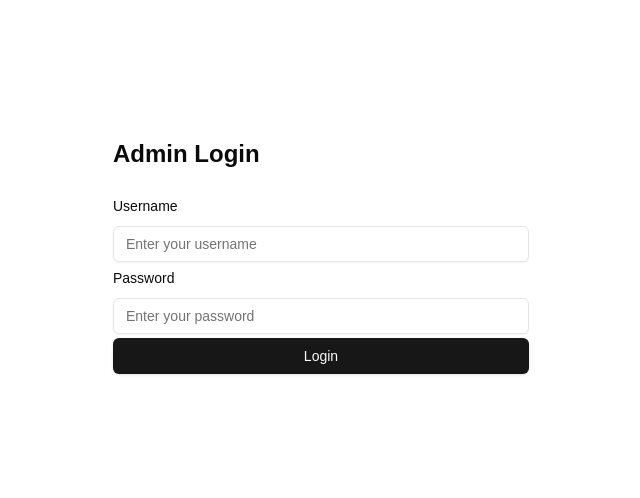
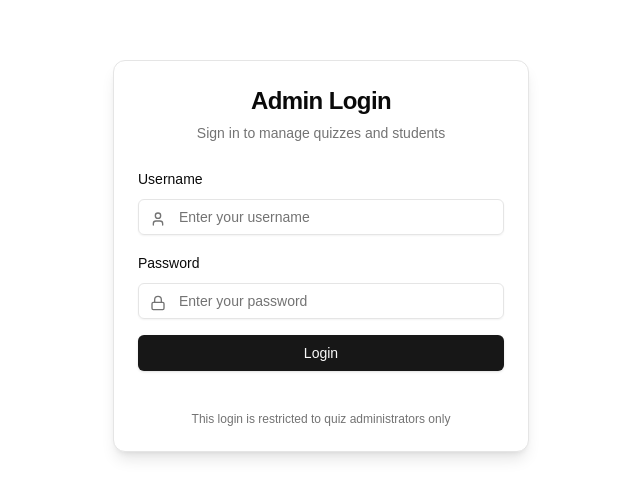
Before and after one commit to Agamya-Samuel/shuats-quiz-app, a Next.js app: page /admin/login in a window 1280 px wide. Shown: the part 144-642 px from the top of the page, without its empty margins (319-959 px from the left). Built offline with nearby package versions, Linux system fonts and the light colour scheme; no server answers.

Commit message:
Refactor LoginForm component to use admin login action and enhance UI with card layout

```diff
--- a/app/admin/login/forms/LoginForm.tsx
+++ b/app/admin/login/forms/LoginForm.tsx
@@ -2,7 +2,7 @@
 'use client';
 
 import React, { useState } from 'react';
-import { loginMaintainer } from '@/actions/login-maintainer';
+import { loginAdmin } from '@/actions/admin';
 
 import { useRouter } from 'next/navigation';
 import { zodResolver } from '@hookform/resolvers/zod';
@@ -22,6 +22,15 @@ import {
 import { Input } from '@/components/ui/input';
 import { useToast } from '@/hooks/use-toast';
 import { LoadingSpinner } from '@/components/loading-spinner';
+import {
+	Card,
+	CardContent,
+	CardDescription,
+	CardFooter,
+	CardHeader,
+	CardTitle,
+} from '@/components/ui/card';
+import { User, Lock } from 'lucide-react';
 
 export function LoginForm({ redirect }: { redirect?: string }) {
 	const { toast } = useToast();
@@ -40,7 +49,10 @@ export function LoginForm({ redirect }: { redirect?: string }) {
 		setIsLoading(true);
 
 		try {
-			const response = await loginMaintainer(values);
+			const response = await loginAdmin({
+				username: values.username,
+				password: values.password,
+			});
 
 			if (response.success) {
 				toast({
@@ -53,7 +65,7 @@ export function LoginForm({ redirect }: { redirect?: string }) {
 				toast({
 					title: 'Login Failed',
 					description:
-						response.error || 'Invalid username or password.',
+						response.message || 'Invalid username or password.',
 					variant: 'destructive',
 				});
 			}
@@ -69,53 +81,80 @@ export function LoginForm({ redirect }: { redirect?: string }) {
 		}
 	}
 
-	return (
-		<div className="container mx-auto px-4 py-8">
-			<div className="max-w-md mx-auto">
-				<h1 className="text-2xl font-bold mb-6">Admin Login</h1>
-				<Form {...form}>
-					<form
-						onSubmit={form.handleSubmit(onSubmit)}
-						className="space-y-1"
-					>
+	// Helper function to render form field with icon
+	const renderField = (
+		name: keyof z.infer<typeof maintainerLoginSchema>,
+		label: string,
+		placeholder: string,
+		icon: React.ReactNode,
+		type = 'text',
+		autoComplete = ''
+	) => (
 		<FormField
 			control={form.control}
-							name="username"
+			name={name}
 			render={({ field }) => (
 				<FormItem>
-									<FormLabel>Username</FormLabel>
+					<FormLabel>{label}</FormLabel>
 					<FormControl>
+						<div className="relative">
+							<div className="absolute left-3 top-3 text-muted-foreground">
+								{icon}
+							</div>
 							<Input
-											placeholder="Enter your username"
-											autoComplete="username"
+								placeholder={placeholder}
+								className="pl-10"
+								type={type}
+								autoComplete={autoComplete}
 								{...field}
 							/>
+						</div>
 					</FormControl>
 					<FormMessage />
 				</FormItem>
 			)}
 		/>
-						<FormField
-							control={form.control}
-							name="password"
-							render={({ field }) => (
-								<FormItem>
-									<FormLabel>Password</FormLabel>
-									<FormControl>
-										<Input
-											type="password"
-											placeholder="Enter your password"
-											autoComplete="current-password"
-											{...field}
-										/>
-									</FormControl>
-									<FormMessage />
-								</FormItem>
+	);
+
+	return (
+		<div className="container mx-auto px-4 py-8">
+			<Card className="max-w-md mx-auto shadow-lg">
+				<CardHeader className="text-center">
+					<CardTitle className="text-2xl font-bold">
+						Admin Login
+					</CardTitle>
+					<CardDescription>
+						Sign in to manage quizzes and students
+					</CardDescription>
+				</CardHeader>
+
+				<CardContent>
+					<Form {...form}>
+						<form
+							onSubmit={form.handleSubmit(onSubmit)}
+							className="space-y-4"
+						>
+							{renderField(
+								'username',
+								'Username',
+								'Enter your username',
+								<User className="h-4 w-4" />,
+								'text',
+								'username'
 							)}
-						/>
+
+							{renderField(
+								'password',
+								'Password',
+								'Enter your password',
+								<Lock className="h-4 w-4" />,
+								'password',
+								'current-password'
+							)}
+
 							<Button
 								type="submit"
-							className="w-full"
+								className="w-full mt-6"
 								disabled={isLoading}
 							>
 								{isLoading ? (
@@ -129,7 +168,14 @@ export function LoginForm({ redirect }: { redirect?: string }) {
 							</Button>
 						</form>
 					</Form>
-			</div>
+				</CardContent>
+
+				<CardFooter className="flex flex-col items-center justify-center pt-2 pb-6">
+					<p className="text-xs text-muted-foreground mt-2">
+						This login is restricted to quiz administrators only
+					</p>
+				</CardFooter>
+			</Card>
 		</div>
 	);
 }
```
Lines whose indentation alone changed are shown as unchanged.
